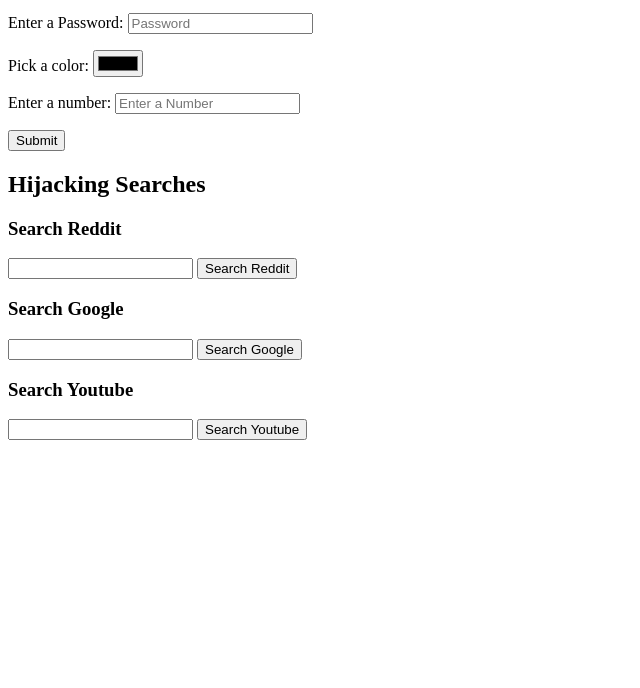
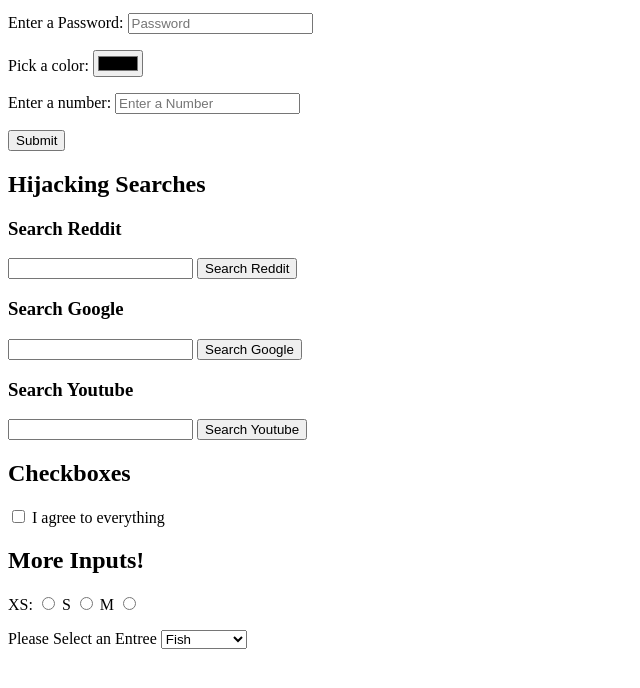
Before and after one commit to JaideepGuntupalli/Web-Development-UDY, a plain HTML site: page 5-HTML_Forms & Tables/forms.html in a window 1280 px wide. Shown: the part 104-792 px from the top of the page, without its empty margins (0-640 px from the left). Drawn offline with Linux system fonts and the light colour scheme.

Commit message:
Tried out checkboxes, dropdown & radio

```diff
--- a/5-HTML_Forms & Tables/forms.html
+++ b/5-HTML_Forms & Tables/forms.html
@@ -64,5 +64,32 @@
             <input type="text" name="search_query" />
             <button>Search Youtube</button>
         </form>
+
+        <h2>Checkboxes</h2>
+
+        <form action="/birds">
+            <input type="checkbox" name="agree" id="agree" />
+            <label for="agree">I agree to everything</label>
+        </form>
+
+        <h2>More Inputs!</h2>
+        <form action="/birds">
+                <label for="xs">XS:</label>
+                <input type="radio" name="size" id="xs" value="xs" />
+                <label for="s">S</label>
+                <input type="radio" name="size" id="s" value="s" />
+                <label for="m">M</label>
+                <input type="radio" name="size" id="m" value="m" />
+            </p>
+            <p>
+                <label for="meal">Please Select an Entree</label>
+                <select name="meal" id="meal">
+                    <option value="fish">Fish</option>
+                    <option value="veg">Vegetarian</option>
+                    <option value="steak">Steak</option>
+                </select>
+            </p>
+
+        </form>
     </body>
 </html>
```
Also changed, not shown: 5-HTML_Forms & Tables/README.md.
